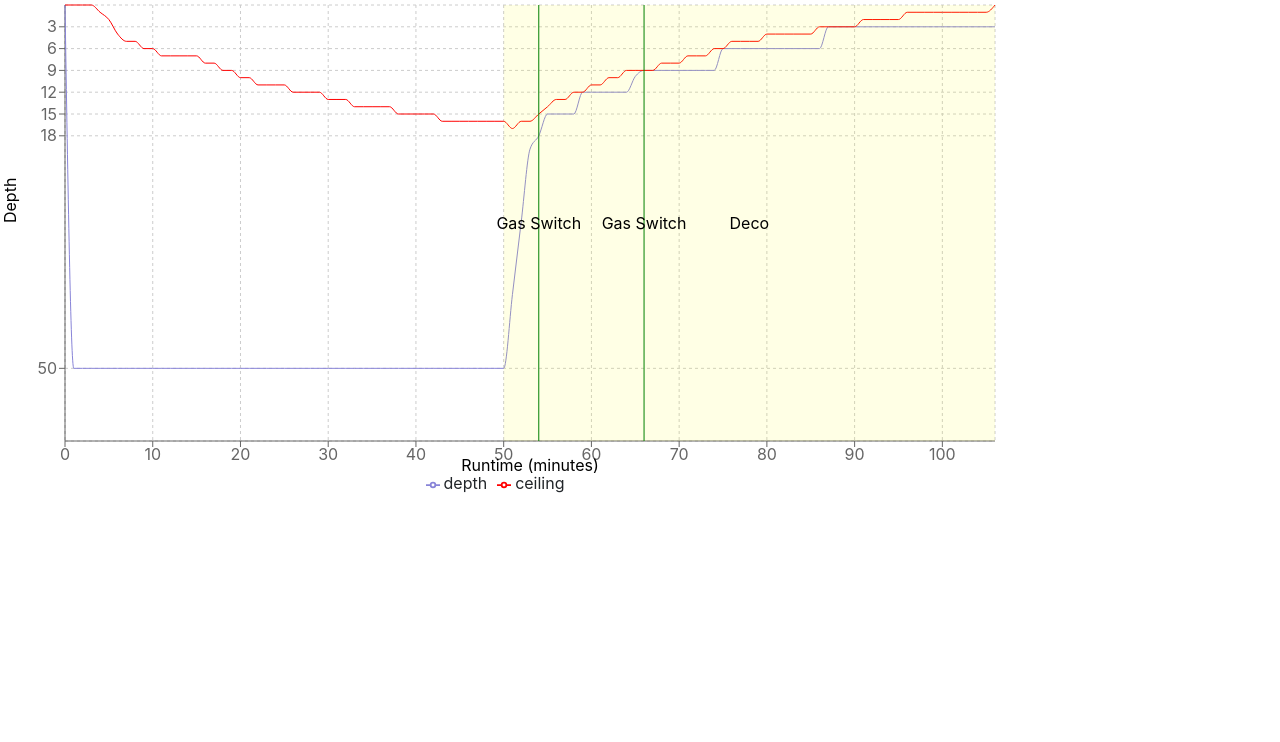
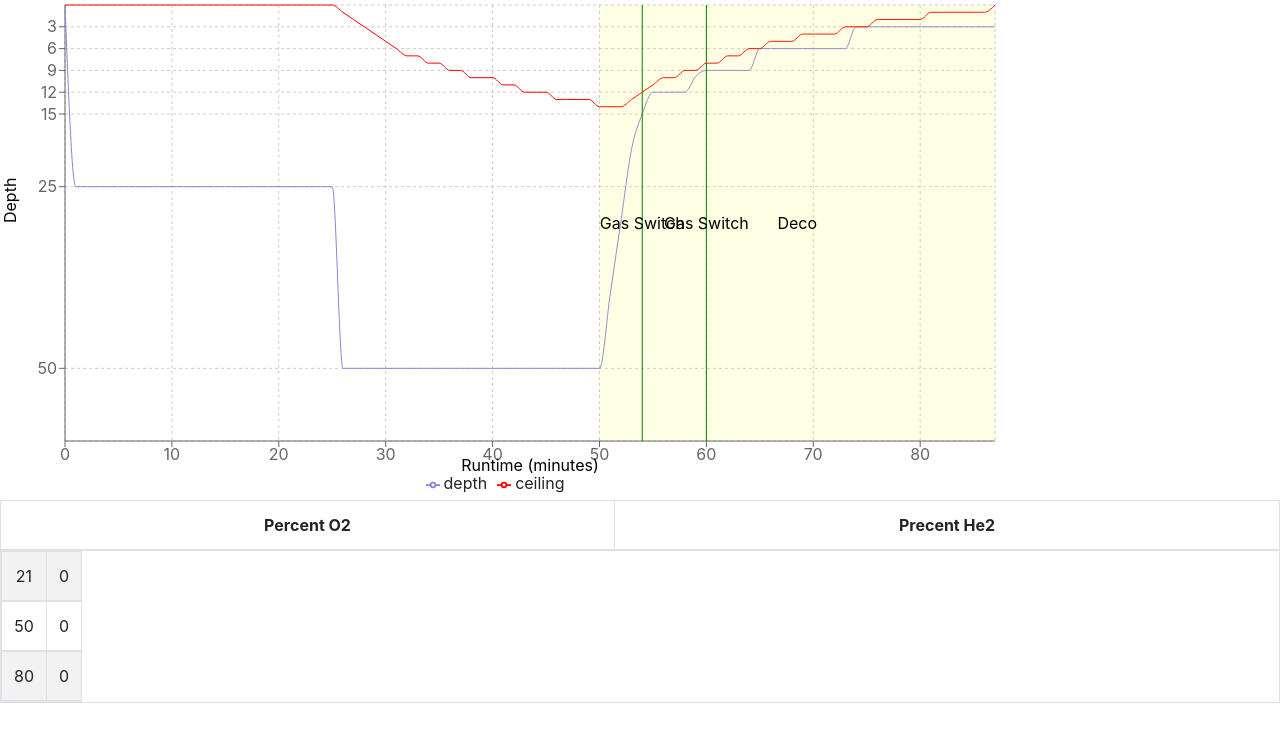
Before and after one commit to kwojcik/techplanner, a React (Create React App) app: page / in a window 1280 px wide. Shown: the top 742 px of the page. Built offline with nearby package versions, Linux system fonts and the light colour scheme.

Commit message:
initial gas list

```diff
--- a/src/App.js
+++ b/src/App.js
@@ -2,12 +2,13 @@ import React from 'react';
 import './App.css';
 import 'bootstrap/dist/css/bootstrap.min.css';
 import ProfileGraph from './components/ProfileGraph'
+import GasList from './components/GasList'
 import Diver from "./profile/diver";
 import Profile, { calculateDecoProfile } from "./profile/profile";
 
 function App() {
 
-  const profile = new Profile([{ d: 50, t: 50 }]);
+  const profile = new Profile([{ d: 25, t: 25 }, { d: 50, t: 25 }]);
 
   const diver = new Diver(0.79, 0, [
     { percentn2: 79, percenthe2: 0 }, { percentn2: 50, percenthe2: 0 }, { percentn2: 20, percenthe2: 0 }
@@ -18,6 +19,7 @@ function App() {
   return (
     <div className="App">
       <ProfileGraph diver={diver} diveProfile={profile} decoProfile={decoProfile}></ProfileGraph>
+      <GasList initialGases={diver.breathingGases} />
     </div>
   );
 }
--- /dev/null
+++ b/src/components/GasList.tsx
@@ -0,0 +1,31 @@
+import React, { useState } from 'react'
+import { BreathingGas } from '../profile/types'
+import Table from 'react-bootstrap/Table'
+
+interface Props {
+    initialGases: BreathingGas[]
+}
+
+const GasList = (props: Props) => {
+    const [gases, setGases] = useState(props.initialGases)
+    if (!gases) {
+        return null
+    }
+    return <Table striped bordered hover>
+        <thead>
+            <tr>
+                <th>Percent O2</th>
+                <th>Precent He2</th>
+            </tr>
+            <tbody>
+                {gases.map((gas) => (
+                    <tr>
+                        <td>{100 - gas.percentn2 - gas.percenthe2}</td>
+                        <td>{gas.percenthe2}</td>
+                    </tr>
+                ))}
+            </tbody>
+        </thead>
+    </Table>
+}
+export default GasList
```
